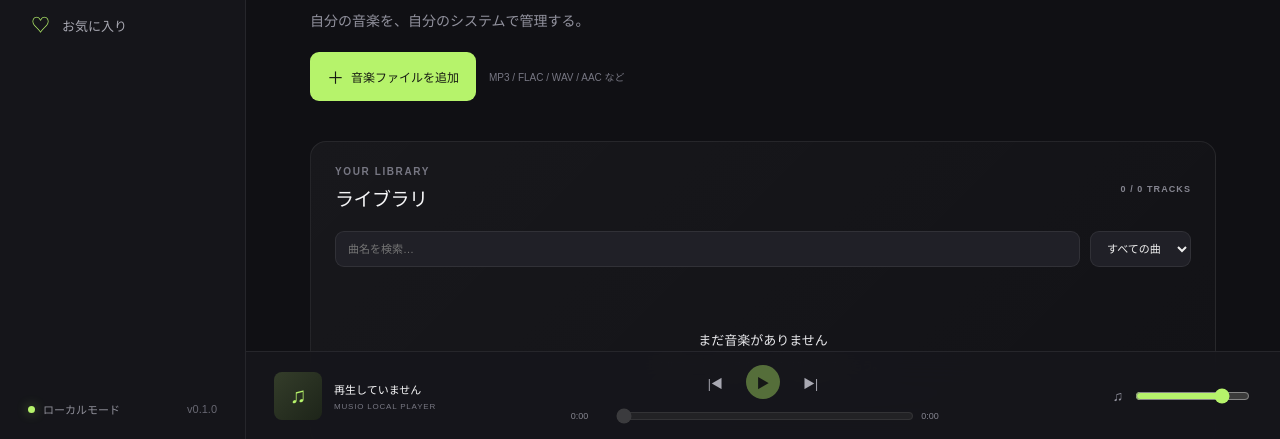
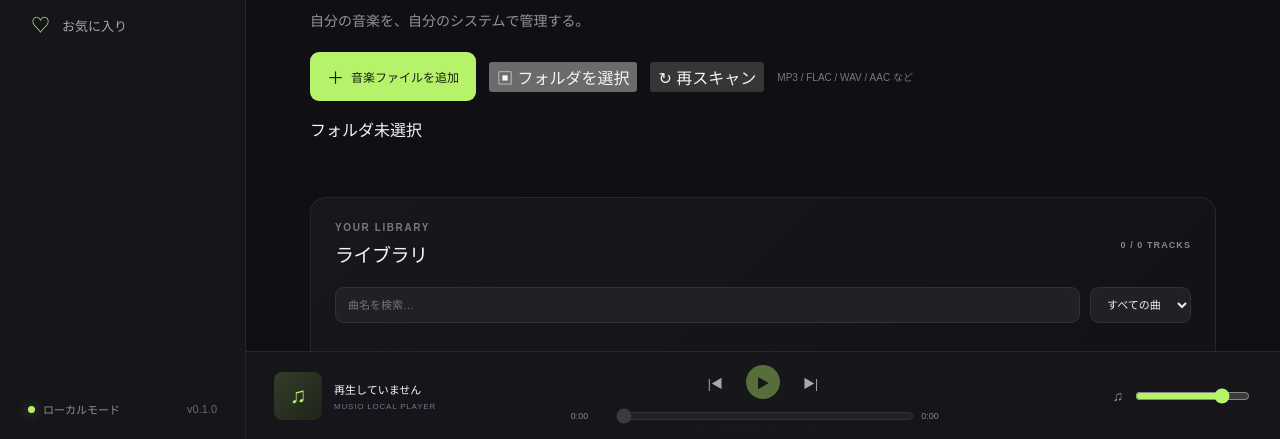
Before and after one commit to minax2036-beep/MUSIO, a plain HTML site: page index.html in a window 1280 px wide. Shown: the part 361-800 px from the top of the page. Drawn offline with Linux system fonts and the light colour scheme.

Commit message:
Add folder selection and rescan controls

```diff
--- a/index.html
+++ b/index.html
@@ -51,8 +51,11 @@
         <p class="welcome-copy">自分の音楽を、自分のシステムで管理する。</p>
         <div class="welcome-actions">
           <button class="primary-button" id="add-music" type="button"><span>＋</span> 音楽ファイルを追加</button>
+          <button class="secondary-button" id="choose-folder" type="button">▣ フォルダを選択</button>
+          <button class="secondary-button" id="rescan-folder" type="button" disabled>↻ 再スキャン</button>
           <span class="helper-copy">MP3 / FLAC / WAV / AAC など</span>
         </div>
+        <p class="folder-status" id="folder-status" role="status">フォルダ未選択</p>
         <input id="music-files" class="visually-hidden" type="file" accept="audio/*,.mp3,.flac,.wav,.m4a,.aac,.ogg,.opus" multiple>
       </section>
 
```
